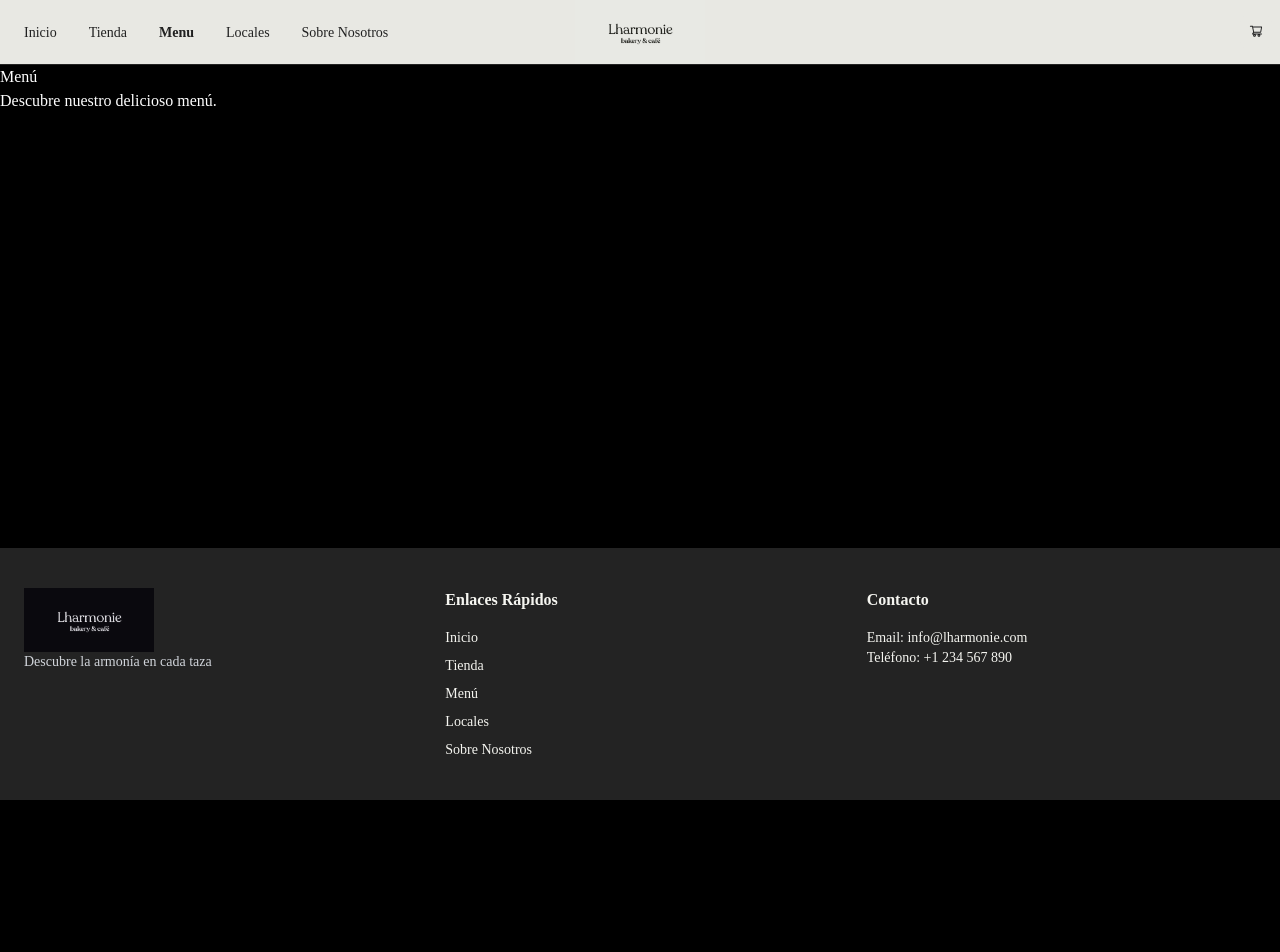
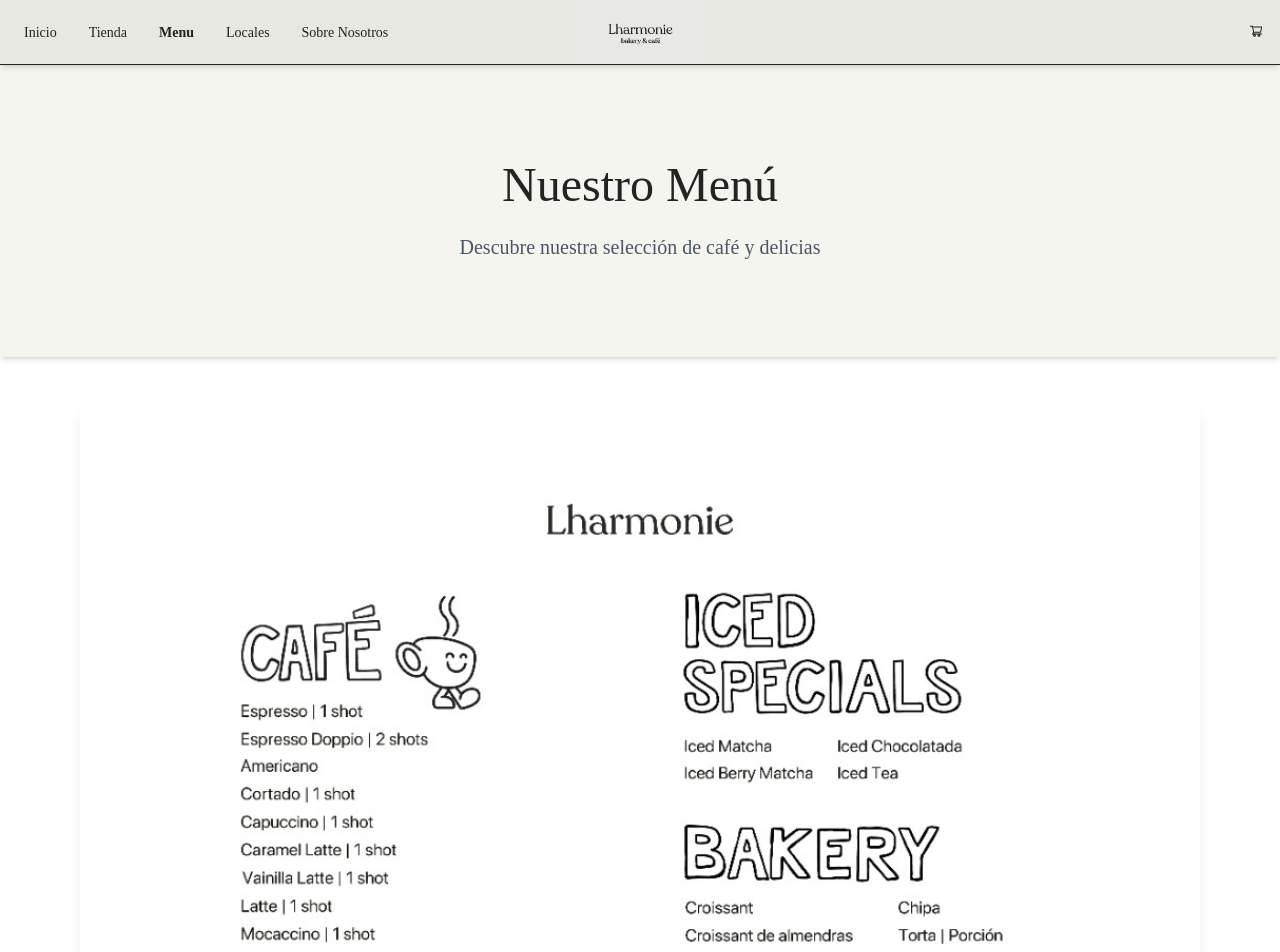
Before and after one commit to EfraquinDevelopment/lharmonie-front, a Next.js app: page /menu in a window 1280 px wide. Shown: the top 952 px of the page. Before the commit the page ends 800 px from the top, so only its background shows below. Built offline with nearby package versions, Linux system fonts and the light colour scheme.

Commit message:
add menu page

```diff
--- a/src/app/menu/page.tsx
+++ b/src/app/menu/page.tsx
@@ -1,11 +1,28 @@
+import Image from "next/image";
+import content from "@/data/menu.json";
+import Heading from "@/components/layout/heading";
 
 const Menu = () => {
-    return (
-        <>
-            <h1>Menú</h1>
-            <p>Descubre nuestro delicioso menú.</p>
-        </>
-    );
-}
+  const { description, imageSrc, title } = content;
+  return (
+    <main className="bg-white">
+      <div className="bg-lharmonie-primary shadow-md py-24 px-6 text-center">
+        <Heading level={1} className="md:!text-5xl !font-bold">
+          {title}
+        </Heading>
+        <p className="text-xl text-gray-600">{description}</p>
+      </div>
+      <div className="max-w-6xl mx-auto px-4 py-12">
+        <Image
+          src={imageSrc}
+          alt="Menú de Lharmonie"
+          width={1200}
+          height={1697}
+          className="w-full h-auto shadow-lg"
+        />
+      </div>
+    </main>
+  );
+};
 
 export default Menu;
--- /dev/null
+++ b/src/data/menu.json
@@ -0,0 +1,5 @@
+{
+    "title":"Nuestro Menú",
+    "description":"Descubre nuestra selección de café y delicias",
+    "imageSrc":"/menu.jpeg"
+}
```
Also changed, not shown: public/menu.jpeg (added).
